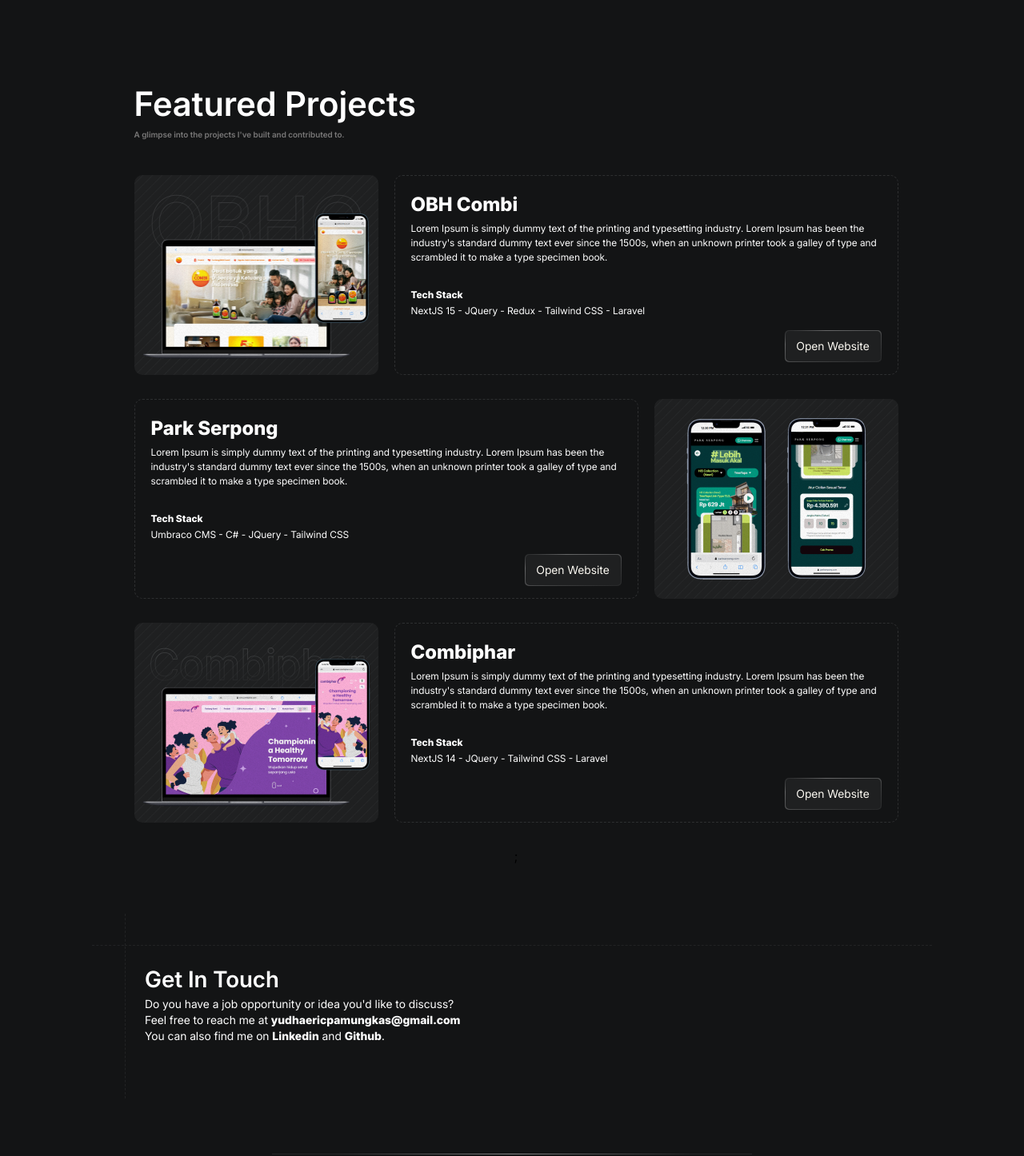
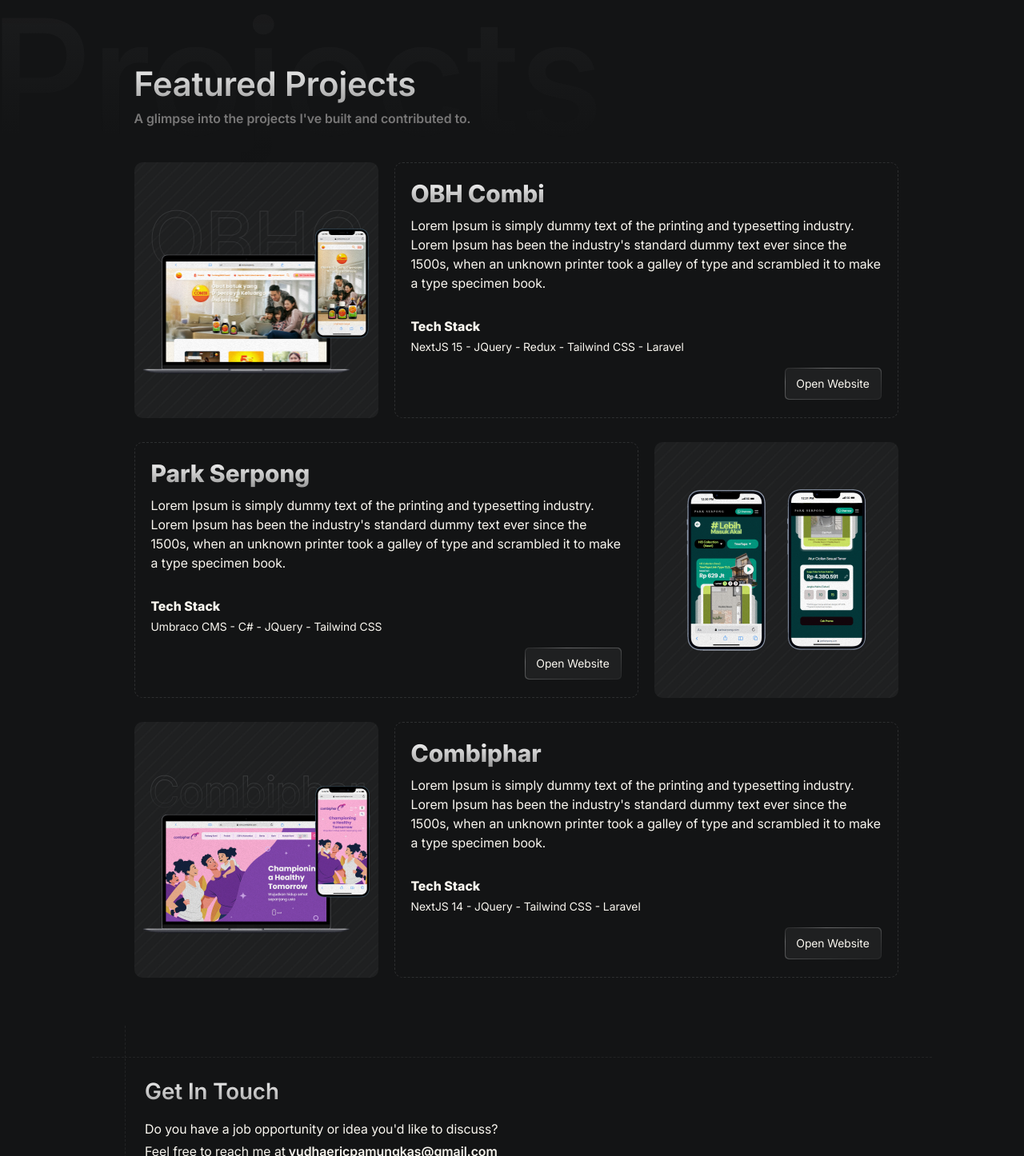
Before and after one commit to yudhaeric/portofolio, a Next.js app: page / in a window 1280 px wide. Shown: the part 604-2050 px from the top of the page at 80% size. Built offline with nearby package versions, Linux system fonts and the light colour scheme.

Commit message:
Homepage: Update Layout & Responsive

```diff
--- a/app/page.tsx
+++ b/app/page.tsx
@@ -39,7 +39,7 @@
   return (
     <main>
       <section id="overview">
-        <div className="flex items-start justify-start w-full mt-[60px] lg:items-start lg:justify-start lg:w-[1050px] lg:mx-auto lg:h-[500px] lg:mt-[8%] dmd:mt-[7%]">
+        <div className="flex items-start justify-start w-full mt-[60px] lg:items-start lg:justify-start lg:w-[1050px] lg:mx-auto lg:h-[500px] lg:mt-[6%] dmd:mt-[7%]">
           <div id='outer-left-grid'>
             <div className='hidden lg:flex flex-col items-center justify-center w-[40px] h-[85.5px] border-t-1 border-b-1 border-oliveBlack/70 lg:border-oliveBlack/40 border-dashed lg:mt-[40px] dmd:h-[85px] 2xl:mt-[39px]'></div>
             <div className='hidden lg:flex flex-col items-center justify-center w-[40px] h-[200px] border-b-1 border-oliveBlack/70 lg:border-oliveBlack/40 border-dashed'></div>
@@ -60,17 +60,17 @@
                         <span className='absolute w-[8px] h-[8px] rounded-full bg-mountainGreen/40 animate-ping'></span>
                         <span className="relative w-[6px] h-[6px] rounded-full bg-crayolaGreen"></span>
                       </div>
-                      <p className="text-white text-xs lg:text-sm">Orchestrating experiences at <span className="font-medium">AITINDO</span></p>
+                      <p className="text-white text-sm">Orchestrating experiences at <span className="font-medium">AITINDO</span></p>
                     </div>
                   </div>
                 </div>
               </div>
               <div className="flex items-center justify-center w-full border-t-1 border-oliveBlack/70 border-dashed lg:flex-row lg:border-0">
                 <div className="flex flex-col items-start justify-start gap-1 w-[90%] h-auto border-1 border-t-0 border-b-0 border-oliveBlack/70 lg:border-oliveBlack/40 border-dashed pt-2 pb-5 px-3 lg:w-full lg:h-[200px] lg:border-0 lg:border-b-1 lg:px-5">
-                  <h1 className="font-semibold text-white text-[36px] lg:text-[52px]">
+                  <h1 className="font-semibold text-white text-[38px] lg:text-[52px]">
                     Hello! I&apos;m <span className="text-crayolaGreen">Yudha</span>
                   </h1>
-                  <p className="text-seashell text-sm leading-[18px] lg:text-base lg:leading-[20px]">
+                  <p className="text-seashell text-base leading-[20px]">
                     Yudha is a detail-oriented and creative Developer with 3 years of experience,
                     specializing in building responsive and dynamic web applications. He&apos;s passionate
                     about web standards, clean code, and delivering user experiences that drive real impact.
@@ -80,8 +80,8 @@
               <div className="flex items-center justify-center w-full border-t-1 border-oliveBlack/70 border-dashed lg:flex-row lg:border-0">
                 <div className="flex flex-col items-start justify-start gap-8 w-[90%] h-[150px] border-1 border-t-0 border-b-0 border-oliveBlack/70 lg:border-oliveBlack/40 border-dashed pt-5 pb-5 px-3 lg:gap-[30px] lg:w-full lg:h-full lg:border-0 lg:border-b-1 lg:px-5">
                   <div className='flex items-center justify-start gap-4 w-full lg:w-auto lg:gap-3 lg:justify-center mobile-md:gap-2'>
-                    <Button variant='highlight'>Let&apos;s Talk</Button>
-                    <Button variant='basic'>View Projects</Button>
+                    <Button type='link' href='mailto:yudhaericpamungkas@gmail.com' variant='highlight'>Let&apos;s Talk</Button>
+                    <Button type='link' href='#projects-gradient' variant='basic'>View Projects</Button>
                   </div>
                   <div className='flex items-center justify-center gap-[13px] mb-[6px] lg:gap-[10px]'>
                     {socialMedias.map((social) => {
@@ -129,52 +129,61 @@
       </section>
 
       <section id="featured-projects">
-        <div className="w-[90%] mx-auto mt-[100px] lg:w-[1050px]">
-          <div className='flex flex-col items-start justify-start gap-5 w-[90%] mx-auto lg:gap-[43px]'>
+        <div className="relative w-[90%] mx-auto mt-[70px] lg:w-[1050px] lg:mt-[100px]">
+          <div id='projects-gradient' className='absolute -top-14 -left-5 lg:-left-32 lg:-top-32'>
+            <p className="font-medium text-[90px] mobile-md:text-[100px] text-transparent bg-gradient-to-b from-[#A1A1A4]/15 lg:from-[#A1A1A4]/7 to-raisinBlack/1 to-80% bg-clip-text tracking-[-3%] lg:text-[200px]">
+              Projects
+            </p>
+          </div>
+          <div className='relative flex flex-col items-start justify-start gap-10 w-full mx-auto z-10 lg:gap-[43px] lg:w-[90%]'>
             <div className='flex flex-col items-start justify-start'>
-              <h1 className="font-semibold text-white text-[42px]">Featured Projects</h1>
-              <p className='font-semibold text-sonicSilver text-[10px]'>A glimpse into the projects I&apos;ve built and contributed to.</p>
+              <h1 className="font-semibold text-transparent text-[38px] bg-gradient-to-b from-white to-[#999999] bg-clip-text lg:text-[42px]">
+                Featured Projects
+              </h1>
+              <p className='font-semibold text-sonicSilver text-base'>
+                A glimpse into the projects I&apos;ve built and contributed to.
+              </p>
             </div>
             <div className='flex flex-col items-center justify-center gap-[30px]'>
               {projects.map((project) => {
                 return (
-                  <div key={project.id} className='flex flex-col items-center justify-center w-full gap-5 lg:flex-row'>
-                    <div className={`${project.id % 2 === 0 ? 'order-2' : 'order-1'} flex items-center justify-center w-[305px] h-[250px] bg-raisinBlack bg-line-shape bg-no-repeat bg-cover rounded-[10px]`}>
-                      <img src={project.image} alt={project.title} className='w-[285px] h-[210px]' />
+                  <div key={project.id} className='flex flex-col items-center justify-center gap-5 w-full lg:flex-row'>
+                    <div className={`${project.id % 2 === 0 ? 'order-1 lg:order-2' : 'order-2 lg:order-1'} flex items-center justify-center w-full bg-raisinBlack bg-line-shape bg-no-repeat bg-cover rounded-[10px] p-4 lg:w-[305px] lg:h-[320px] lg:p-0`}>
+                      <img src={project.image} alt={project.title} className='w-full lg:w-[285px] lg:h-[210px]' />
                     </div>
-                    <div className={`${project.id % 2 === 0 ? 'order-1' : 'order-2'} flex flex-col items-start justify-start w-[630px] h-[250px] text-white border-1 border-oliveBlack/70 border-dashed rounded-[10px] p-5`}>
-                      <h2 className='font-bold text-2xl mb-[5px]'>{project.title}</h2>
-                      <p className='text-[12px] mb-[30px]'>{project.desc}</p>
-                      <div className='flex flex-col gap-1 text-xs'>
-                        <p className='font-bold'>Tech Stack</p>
-                        <p>{project.tech}</p>
+                    <div className={`${project.id % 2 === 0 ? 'order-1' : 'order-2'} flex flex-col items-start justify-start w-full text-white border-1 border-oliveBlack/70 border-dashed rounded-[10px] p-5 lg:w-[630px] lg:h-[320px]`}>
+                      <h2 className='text-transparent font-bold text-3xl bg-gradient-to-b from-white to-[#999999] bg-clip-text mb-3 lg:mb-[10px]'>{project.title}</h2>
+                      <p className='text-seashell text-base leading-5 mb-[30px] lg:leading-6'>{project.desc}</p>
+                      <div className='flex flex-col gap-1 text-base leading-5 lg:leading-6'>
+                        <p className='font-bold text-seashell'>Tech Stack</p>
+                        <p className='text-seashell text-sm'>{project.tech}</p>
                       </div>
-                      <div className='flex items-end justify-end w-full h-[36px] mt-5'>
+                      <div className='flex items-end justify-end w-full h-[36px] mt-10 lg:mt-5'>
                         <Button type='link' href={project.url} variant='basic'>Open Website</Button>
                       </div>
                     </div>
                   </div>
                 )
-              })};
+              })}
             </div>
           </div>
         </div>
       </section>
 
       <section id='get-in-touch'>
-        <div className="flex items-start justify-start gap-[1px] w-full mt-[60px] lg:items-start lg:justify-start lg:w-[1050px] lg:mx-auto lg:h-[300px]">
+        <div className="flex items-start justify-start gap-[1px] w-[90%] mt-[20px] mx-auto mb-10 lg:items-start lg:justify-start lg:w-[1050px] lg:mx-auto lg:h-[300px] lg:mt-[60px] lg:mb-0">
           <div id='outer-left-grid'>
             <div className='hidden lg:flex flex-col items-center justify-center w-[40px] h-[40px] border-b-1 border-oliveBlack/70 lg:border-oliveBlack/40 border-dashed'></div>
           </div>
           <div className='flex flex-col items-start justify-start gap-[1px] w-full h-full'>
-            <div className='flex flex-col items-center justify-center w-full h-[40px] border-l-1 border-b-1 border-oliveBlack/70 lg:border-oliveBlack/40 border-dashed'></div>
-            <div className='flex flex-col items-start justify-start w-full h-[190px] border-l-1 border-oliveBlack/70 lg:border-oliveBlack/40 border-dashed pt-5 pl-6'>
-              <h1 className='font-semibold text-white text-[28px]'>Get In Touch</h1>
-              <p className='text-sm text-white leading-5'>
-                Do you have a job opportunity or idea you&apos;d like to discuss?<br/>Feel free to reach me at&nbsp;
-                <a href="mailto:yudhaericpamungkas@gmail.com" className='font-bold'>yudhaericpamungkas@gmail.com</a><br/>You can also find me on&nbsp;
-                <a href="https://www.linkedin.com/in/yudha-eric-pamungkas/" target="_blank" rel="noopener noreferrer" className='font-bold'>Linkedin</a>&nbsp;and&nbsp;
-                <a href="https://github.com/yudhaeric" target="_blank" rel="noopener noreferrer" className='font-bold'>Github</a>.
+            <div className='flex flex-col items-center justify-center w-full h-[40px] lg:border-l-1 lg:border-b-1 lg:border-oliveBlack/40 lg:border-dashed'></div>
+            <div className='flex flex-col items-start justify-start gap-3 w-full h-[190px] lg:border-l-1 lg:border-oliveBlack/40 lg:border-dashed lg:pt-5 lg:pl-6'>
+              <h1 className='font-semibold text-transparent text-[32px] bg-gradient-to-b from-white to-[#999999] bg-clip-text lg:text-[28px]'>Get In Touch</h1>
+              <p className='text-base text-seashell leading-6 lg:leading-7'>
+                <span className='lg:block'>Do you have a job opportunity or idea you&apos;d like to discuss?</span> Feel free to reach me at
+                <a href="mailto:yudhaericpamungkas@gmail.com" className='font-semibold text-seashell'> yudhaericpamungkas@gmail.com</a><br/>You can also find me on&nbsp;
+                <a href="https://www.linkedin.com/in/yudha-eric-pamungkas/" target="_blank" rel="noopener noreferrer" className='font-semibold text-seashell'>Linkedin</a>&nbsp;and&nbsp;
+                <a href="https://github.com/yudhaeric" target="_blank" rel="noopener noreferrer" className='font-semibold text-seashell'>Github</a>.
               </p>
             </div>
           </div>
```
